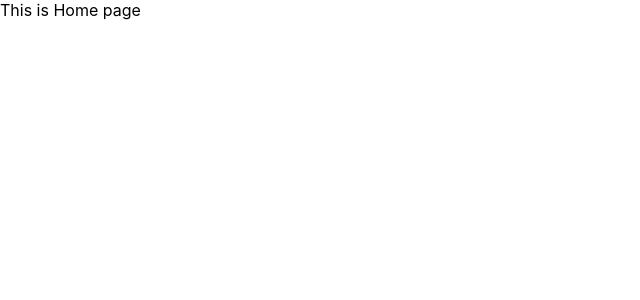
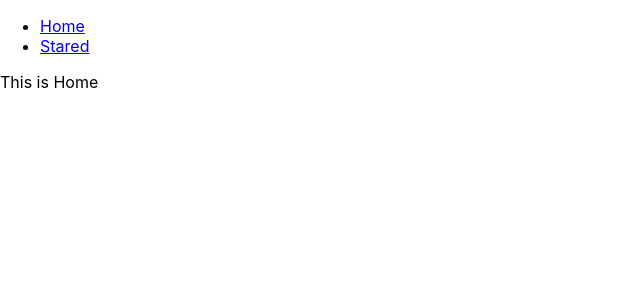
Before and after one commit to mdakibdargahi/box-office, a React (Create React App) app: page / in a window 1280 px wide. Shown: the top 300 px of the page, without its empty margins (0-640 px from the left). Built offline with nearby package versions, Linux system fonts and the light colour scheme.

Commit message:
added navbar and created page components

```diff
--- a/src/App.js
+++ b/src/App.js
@@ -1,15 +1,28 @@
 import React from 'react';
 import { Switch, Route } from 'react-router-dom';
+import Home from './pages/Home';
+import Starred from './pages/Starred';
+import Navs from './components/Navs';
 
 function App() {
   return (
-    <Switch>
-      <Route exact path="/">
-        {' '}
-        This is Home page
-      </Route>
-      <Route> This is 404 page</Route>
-    </Switch>
+    <div>
+      <Navs />
+      <Switch>
+        <Route exact path="/">
+          {' '}
+          <Home />
+        </Route>
+        <Route exact path="/starred">
+          {' '}
+          <Starred />
+        </Route>
+        <Route>
+          {' '}
+          <div>Not Found</div>
+        </Route>
+      </Switch>
+    </div>
   );
 }
 
--- /dev/null
+++ b/src/components/Navs.jsx
@@ -0,0 +1,23 @@
+import React from 'react';
+import { Link } from 'react-router-dom';
+
+const LINKS = [
+  { to: '/', text: 'Home' },
+  { to: '/starred', text: 'Stared' },
+];
+
+function Navs() {
+  return (
+    <div>
+      <ul>
+        {LINKS.map(item => (
+          <li key={item.to}>
+            <Link to={item.to}>{item.text}</Link>
+          </li>
+        ))}
+      </ul>
+    </div>
+  );
+}
+
+export default Navs;
--- /dev/null
+++ b/src/pages/Home.jsx
@@ -0,0 +1,8 @@
+/* eslint-disable react/function-component-definition */
+import React from 'react';
+
+const Home = () => {
+  return <div>This is Home</div>;
+};
+
+export default Home;
--- /dev/null
+++ b/src/pages/Starred.jsx
@@ -0,0 +1,8 @@
+/* eslint-disable react/function-component-definition */
+import React from 'react';
+
+const Starred = () => {
+  return <div>This is Starred</div>;
+};
+
+export default Starred;
```
